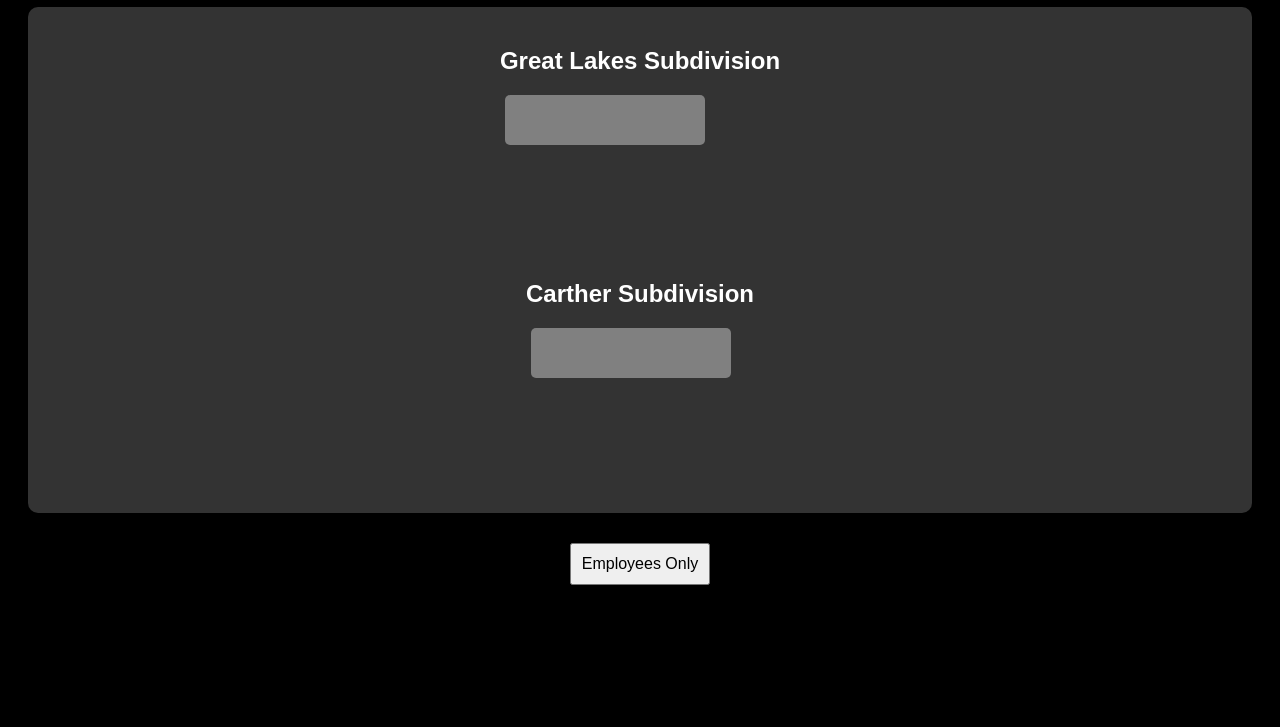
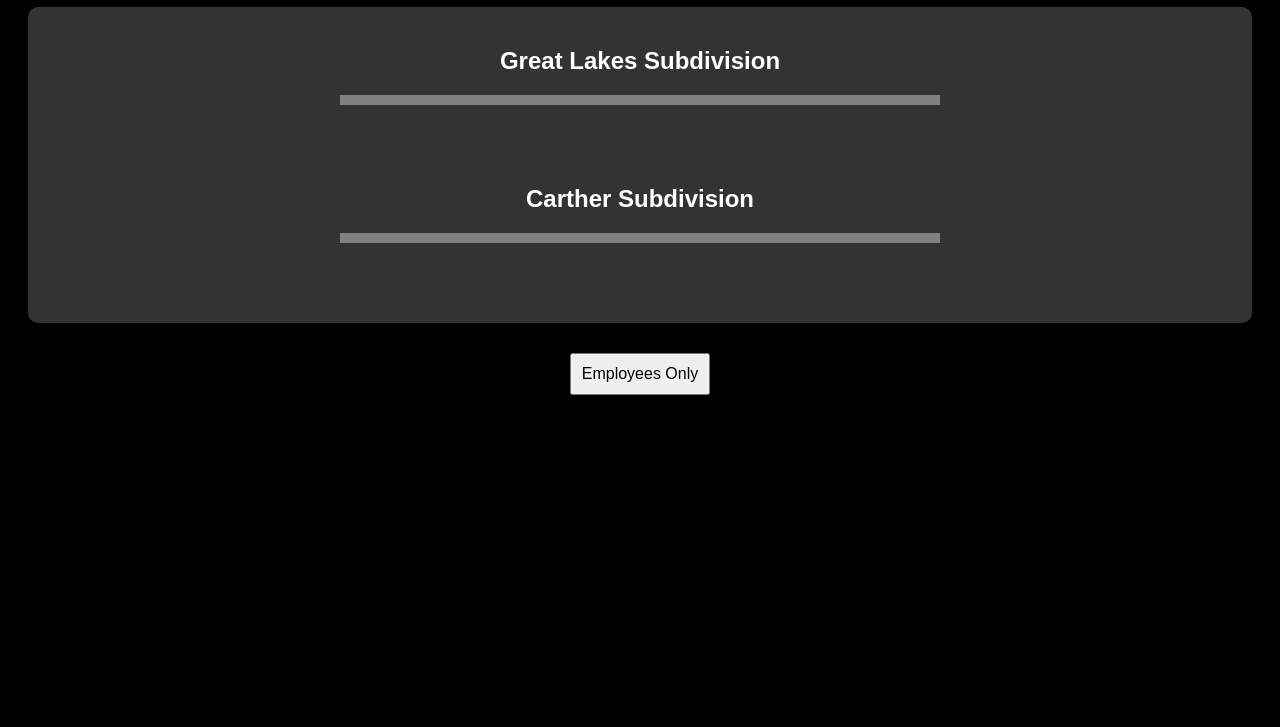
Before and after one commit to LexBe11/odwrr.github.com, a plain HTML site: page index.html in a window 1280 px wide. Shown: the part 73-800 px from the top of the page. Drawn offline with Linux system fonts and the light colour scheme.

Commit message:
Update styles.css

```diff
--- a/styles.css
+++ b/styles.css
@@ -15,28 +15,48 @@ body {
     border-radius: 10px;
 }
 
-.track, .switch, .signal {
-    width: 200px;
-    height: 50px;
-    margin: 5px;
-    display: flex;
-    align-items: center;
-    justify-content: center;
-    border-radius: 5px;
-    color: black;
-    font-weight: bold;
+.subdivision {
+    margin-bottom: 40px;
 }
 
 .track {
+    width: 600px;
+    height: 10px;
+    background-color: grey;
+    position: relative;
+    margin: 20px 0;
+}
+
+.signal {
+    width: 20px;
+    height: 20px;
+    border-radius: 50%;
+    position: absolute;
+    cursor: pointer;
+}
+
+#great-lakes-signal1 {
+    top: -15px;
+    left: 150px;
     background-color: grey;
 }
 
-.switch {
-    background-color: yellow;
+#great-lakes-signal2 {
+    top: -15px;
+    left: 450px;
+    background-color: grey;
 }
 
-.signal {
-    cursor: pointer;
+#carther-signal1 {
+    top: -15px;
+    left: 150px;
+    background-color: grey;
+}
+
+#carther-signal2 {
+    top: -15px;
+    left: 450px;
+    background-color: grey;
 }
 
 .green {
```
